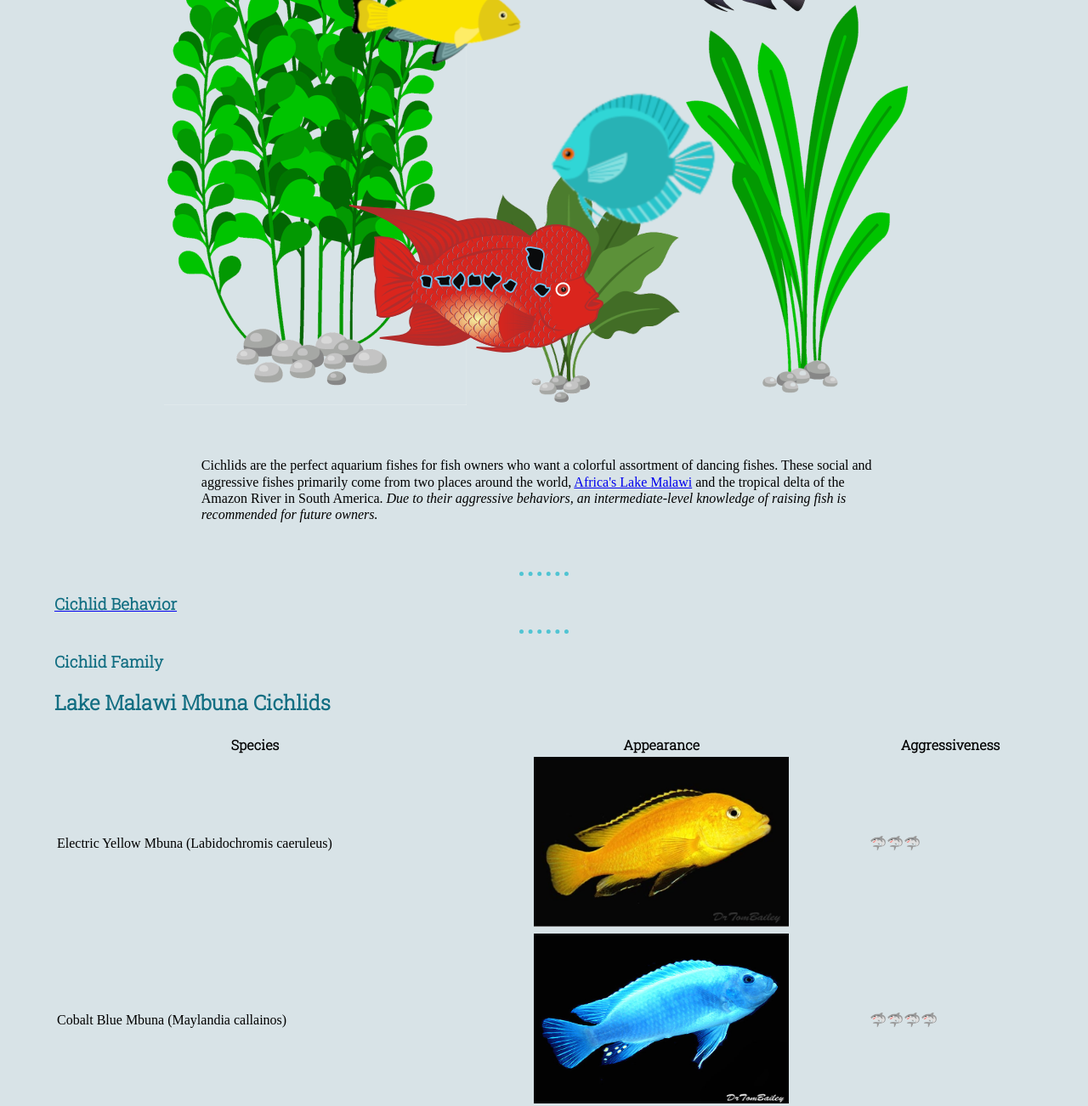
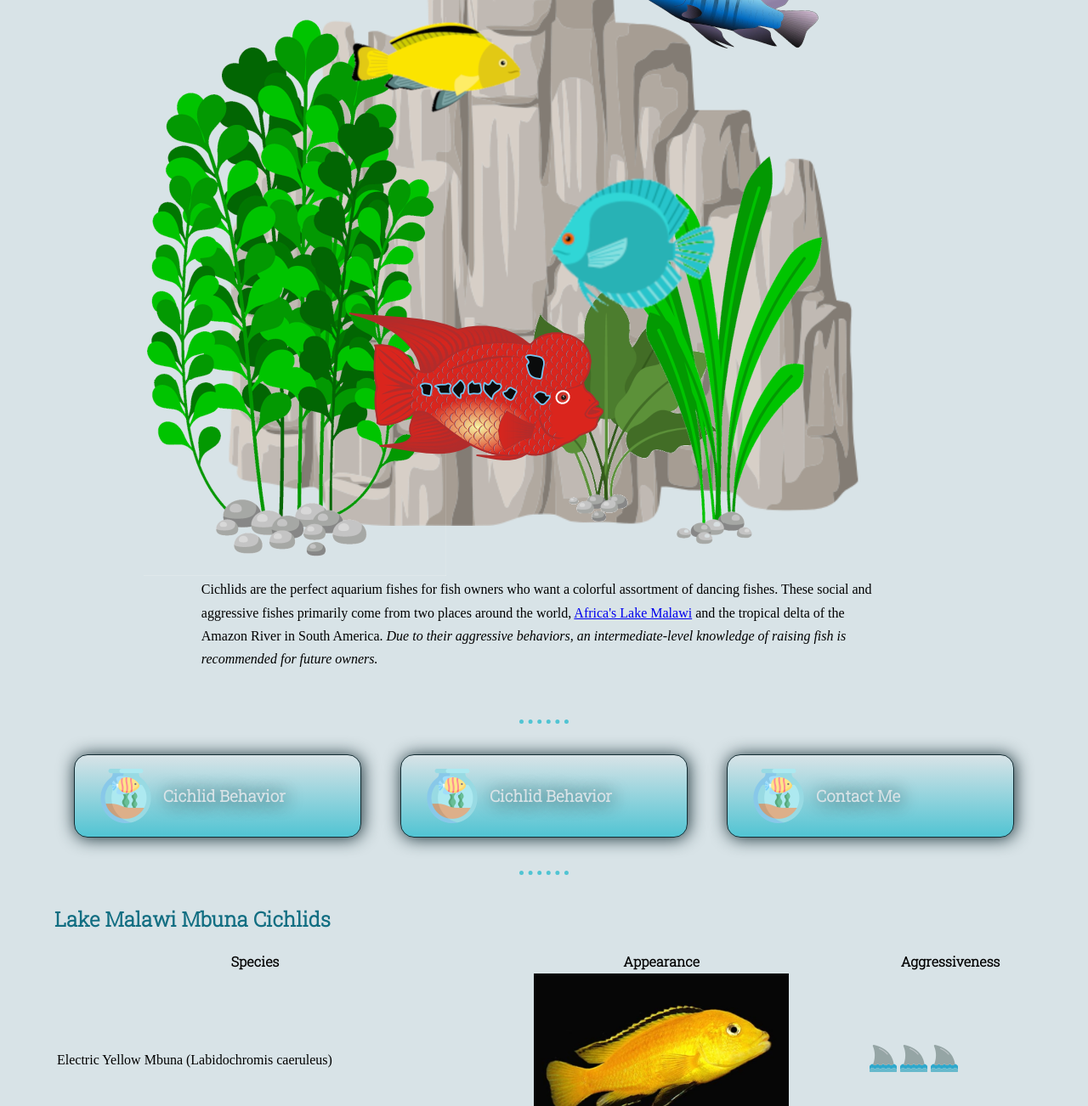
Before and after one commit to Hadoukenneth/cichlid, a plain HTML site: page HTML_website_1/index.html in a window 1280 px wide. Shown: the part 510-1812 px from the top of the page at 85% size. Drawn offline with Linux system fonts and the light colour scheme.

Commit message:
added navigation bar and other minor CSS changes

```diff
--- a/HTML_website_1/index.html
+++ b/HTML_website_1/index.html
@@ -16,6 +16,14 @@
       <h1 class="title">Cichlid Aquarium</h1>
     </div>
     <div class="header-art">
+      <img class="header-art-rock" src="../images/rock.png"
+        alt="aquarium rock decoration">
+      <img class="header-art-plant-3" src="../images/plant_3.png"
+        alt="aquatic plant">
+      <img class="header-art-plant-2"  src="../images/plant_2.png"
+        alt="aquatic plant">
+      <img class="header-art-plant-1"  src="../images/plant_1.png"
+        alt="aquatic plant">
       <img class="header-art-electric-yellow-cichlid"
         src="../images/electric_yellow.png" alt="electric yellow mbuna">
       <img class="header-art-discus-cichlid"
@@ -24,12 +32,6 @@
         src="../images/cobalt.png" alt="cobalt blue mbuna">
       <img class="header-art-flower-horn-cichlid"
         src="../images/flower_horn.png" alt="flower horn cichlid">
-      <img class="header-art-plant" src="../images/plant_3.png"
-        alt="aquatic_plant">
-      <img class="header-art-plant"  src="../images/plant_2.png"
-        alt="aquatic_plant">
-      <img class="header-art-plant"  src="../images/plant_1.png"
-        alt="aquatic_plant">
 
     </div>
     <div class="summary-box">
@@ -43,10 +45,40 @@
       </p>
     </div>
     <hr>
-    <a href="cichlid_behavior.html"><h3>Cichlid Behavior</h3></a>
+    <nav class="nav-bar">
+      <ul>
+        <li>
+          <a href="#" class="button-nav-bar">
+            <div class="fish-bowl-box">
+              <img class="fish-bowl" src="../images/fish-bowl.png" alt="cichlid art">
+              <img class="fish-icon" src="../images/fish.png" alt="cichlid art">
+            </div>
+            <h3 class="nav-bar-label">Cichlid Behavior</h3>
+          </a>
+        </li>
+        <li>
+          <a href="#" class="button-nav-bar">
+            <div class="fish-bowl-box">
+              <img class="fish-bowl" src="../images/fish-bowl.png" alt="cichlid art">
+              <img class="fish-icon" src="../images/fish.png" alt="cichlid art">
+            </div>
+            <h3 class="nav-bar-label">Cichlid Behavior</h3>
+          </a>
+        </li>
+        <li>
+          <a href="#" class="button-nav-bar">
+            <div class="fish-bowl-box">
+              <img class="fish-bowl" src="../images/fish-bowl.png" alt="cichlid art">
+              <img class="fish-icon" src="../images/fish.png" alt="cichlid art">
+            </div>
+            <h3 class="nav-bar-label">Contact Me</h3>
+          </a>
+        </li>
+      </ul>
+    </nav>
+
     <hr>
     <div class="mbuna-container">
-      <h3>Cichlid Family</h3>
       <h2>Lake Malawi Mbuna Cichlids</h2>
       <table class="cichlid-table">
         <thead>
@@ -64,7 +96,9 @@
               alt="electric yellow mbuna" class="cichlid-summary-table-picture">
             </td>
             <td class="td-aggressiveness">
-              🦈🦈🦈
+              <img src="../images/fin.png" alt="shark fin">
+              <img src="../images/fin.png" alt="shark fin">
+              <img src="../images/fin.png" alt="shark fin">
             </td>
           </tr>
           <tr>
@@ -74,7 +108,10 @@
               alt="cobalt blue mbuna" class="cichlid-summary-table-picture">
             </td>
             <td class="td-aggressiveness">
-              🦈🦈🦈🦈
+              <img src="../images/fin.png" alt="shark fin">
+              <img src="../images/fin.png" alt="shark fin">
+              <img src="../images/fin.png" alt="shark fin">
+              <img src="../images/fin.png" alt="shark fin">
             </td>
           </tr>
           <tr>
@@ -84,7 +121,10 @@
               alt="red zebra mbuna" class="cichlid-summary-table-picture">
             </td>
             <td class="td-aggressiveness">
-              🦈🦈🦈🦈
+              <img src="../images/fin.png" alt="shark fin">
+              <img src="../images/fin.png" alt="shark fin">
+              <img src="../images/fin.png" alt="shark fin">
+              <img src="../images/fin.png" alt="shark fin">
             </td>
           </tr>
           <tr>
@@ -94,7 +134,11 @@
               alt="auratus mbuna" height="200" width="300">
             </td>
             <td class="td-aggressiveness">
-              🦈🦈🦈🦈🦈
+              <img src="../images/fin.png" alt="shark fin">
+              <img src="../images/fin.png" alt="shark fin">
+              <img src="../images/fin.png" alt="shark fin">
+              <img src="../images/fin.png" alt="shark fin">
+              <img src="../images/fin.png" alt="shark fin">
             </td>
           </tr>
           <tr>
@@ -104,7 +148,10 @@
               alt="yellow tail acei mbuna" class="cichlid-summary-table-picture">
             </td>
             <td class="td-aggressiveness">
-              🦈🦈🦈🦈
+              <img src="../images/fin.png" alt="shark fin">
+              <img src="../images/fin.png" alt="shark fin">
+              <img src="../images/fin.png" alt="shark fin">
+              <img src="../images/fin.png" alt="shark fin">
             </td>
           </tr>
           <tr>
@@ -114,7 +161,9 @@
                 alt="firemouth cichlid" class="cichlid-summary-table-picture">
             </td>
             <td class="td-aggressiveness">
-              🦈🦈🦈
+              <img src="../images/fin.png" alt="shark fin">
+              <img src="../images/fin.png" alt="shark fin">
+              <img src="../images/fin.png" alt="shark fin">
             </td>
           </tr>
         </tbody>
@@ -122,6 +171,7 @@
         </tfoot>
       </table>
     </div>
+    <hr>
     <div class="american-container">
       <h2>American Cichlids</h2>
       <table class="cichlid-table">
@@ -140,7 +190,8 @@
               alt="red oscar cichlid" class="cichlid-summary-table-picture">
             </td>
             <td class="td-aggressiveness">
-              🦈🦈
+              <img src="../images/fin.png" alt="shark fin">
+              <img src="../images/fin.png" alt="shark fin">
             </td>
           </tr>
           <tr>
@@ -150,7 +201,8 @@
               alt="tiger oscar ciclid" class="cichlid-summary-table-picture">
             </td>
             <td class="td-aggressiveness">
-              🦈🦈
+              <img src="../images/fin.png" alt="shark fin">
+              <img src="../images/fin.png" alt="shark fin">
             </td>
           </tr>
           <tr>
@@ -160,7 +212,9 @@
               alt="firemouth cichlid" class="cichlid-summary-table-picture">
             </td>
             <td class="td-aggressiveness">
-              🦈🦈🦈
+              <img src="../images/fin.png" alt="shark fin">
+              <img src="../images/fin.png" alt="shark fin">
+              <img src="../images/fin.png" alt="shark fin">
             </td>
           </tr>
         </tbody>
@@ -169,7 +223,27 @@
       </table>
     </div>
     <hr>
-      <h5 class="button"><a href="contact.html">Contact Me</a></h5>
-    <hr>
   </body>
+  <footer class="footer">
+      <div class="content">
+        Icons made by
+        <a href="https://www.freepik.com" title="Freepik">
+            Freepik
+        </a>
+        from
+        <a href="https://www.flaticon.com/" title="Flaticon">
+          www.flaticon.com
+        </a>
+      </div class="content">
+      <div>
+        Icons made by
+        <a href="https://www.flaticon.com/authors/smashicons" title="Smashicons">
+          Smashicons
+        </a>
+        from
+        <a href="https://www.flaticon.com/" title="Flaticon">
+          www.flaticon.com
+        </a>
+      </div>
+  </footer>
 </html>
--- a/css/styles.css
+++ b/css/styles.css
@@ -1,5 +1,4 @@
 /*********************************Tag Selectors********************************/
-
 body {
   background-color: #d8e3e7
 }
@@ -8,7 +7,8 @@ hr {
   border-color: #51c4d3;
   border-style: dotted none none;
   border-width: 5px;
-  height: 1px;
+  height: 2px;
+  margin: 3% auto;
   width: 5%;
 }
 h1 {
@@ -21,7 +21,7 @@ h2 {
   font-family: 'Roboto Slab', serif;
 }
 h3 {
-  color: #126e82;
+  color: #d8e3e7;
   font-family: 'Roboto Slab', serif;
 }
 
@@ -57,22 +57,98 @@ td {
   margin-bottom: 0;
 }
 
-.button:hover {
-  border-color: gold;
-  border-style: solid;
-  border-width: 2px;
-  display:inline;
+.button-nav-bar {
+   background: #D8E3E7;
+   background-image: -webkit-linear-gradient(top, #D8E3E7, #51C4D3);
+   background-image: -moz-linear-gradient(top, #D8E3E7, #51C4D3);
+   background-image: -ms-linear-gradient(top, #D8E3E7, #51C4D3);
+   background-image: -o-linear-gradient(top, #D8E3E7, #51C4D3);
+   background-image: -webkit-gradient(to bottom, #D8E3E7, #51C4D3);   -webkit-border-radius: 1rem;
+   -moz-border-radius: 1rem;
+   border-radius: 1rem;
+   font-family: Brush Script MT;
+   font-weight: 100;
+   padding: 1rem;
+   -webkit-box-shadow: 1px 1px 20px 0 #132c33;
+   -moz-box-shadow: 1px 1px 20px 0 #132c33;
+   box-shadow: 1px 1px 20px 0 #132c33;
+   text-shadow: 1px 1px 20px #132c33;
+   border: solid #132C33 1px;
+   text-decoration: none;
+   display: inline-block;
+   cursor: pointer;
+   text-align: center;
+   width: 80%;
+}
+
+.button-nav-bar:hover {
+   border: solid #132c33 1px;
+   background: #51C4D3;
+   background-image: -webkit-linear-gradient(top, #51C4D3, #126E82);
+   background-image: -moz-linear-gradient(top, #51C4D3, #126E82);
+   background-image: -ms-linear-gradient(top, #51C4D3, #126E82);
+   background-image: -o-linear-gradient(top, #51C4D3, #126E82);
+   background-image: -webkit-gradient(to bottom, #51C4D3, #126E82);   -webkit-border-radius: 1rem;
+   -moz-border-radius: 1rem;
+   border-radius: 1rem;
+   text-decoration: none;
+}
+
+.fish-icon {
+  float: left;
+  display: block;
+  margin: auto 1rem;
+  position: absolute;
+  top: 20%;
+  width: 2rem;
+}
+
+.fish-bowl {
+  display: block;
+  float: left;
+  margin: auto 0;
+  max-width: 100%;
+  max-height: 100%;
+  position: relative;
+}
+
+.fish-bowl-box {
+  float: left;
+  margin: auto 0.75rem;
+  height: 4rem;
+  padding: 0;
+  width: 4rem;
+}
+
+.footer {
+  background-color: #51c4d3;
+  color: #d8e3e7;
+  padding-top: 2%;
+  padding-bottom: 5%;
+  width: 100%;
 }
 
 .header-art {
-  margin: 0;
   position: relative;
   text-align: center;
 }
 
-.header-art-plant {
-  position: static;
-  margin: 0 auto;
+.header-art-plant-1 {
+  position: absolute;
+  right: 20%;
+  top: 45%;
+}
+
+.header-art-plant-2 {
+  position: absolute;
+  right: 32%;
+  top: 64%;
+}
+
+.header-art-plant-3 {
+  position: absolute;
+  right: 60%;
+  top: 25%;
 }
 
 .header-art-cobalt-blue-cichlid {
@@ -99,8 +175,43 @@ td {
   position: absolute;
 }
 
+.header-art-rock {
+  position: relative;
+  /*height: 55rem;*/
+  width: 50rem;
+}
+
 .mbuna-container {
 
+}
+
+.nav-bar {
+  display: block;
+  list-style: none;
+  width: 100%;
+}
+
+.nav-bar ul {
+  justify-content: space-between;
+  padding: 0;
+  text-align: center;
+  width: 100%;
+}
+
+.nav-bar li {
+  display: inline-block;
+  list-style: none;
+  position: relative;
+  width: 33%;
+}
+
+.nav-bar a {
+  text-align: center;
+  text-decoration: none;
+}
+
+.nav-bar-label {
+  float: left;
 }
 
 .section-header{
@@ -108,7 +219,7 @@ td {
 }
 
 .summary-box {
-  line-height: 1.2rem;
+  line-height: 1.7;
   margin: 5% 15%;
 }
 
@@ -126,7 +237,7 @@ td {
 
 .title {
   font-family: 'Arvo', serif;
-  line-height: 2em;
+  line-height: 2;
 }
 
 .title-box {
```
Also changed, not shown: images/fin.png (added), images/fish-bowl.png (added), images/fish.png (added), images/rock.png (added).
